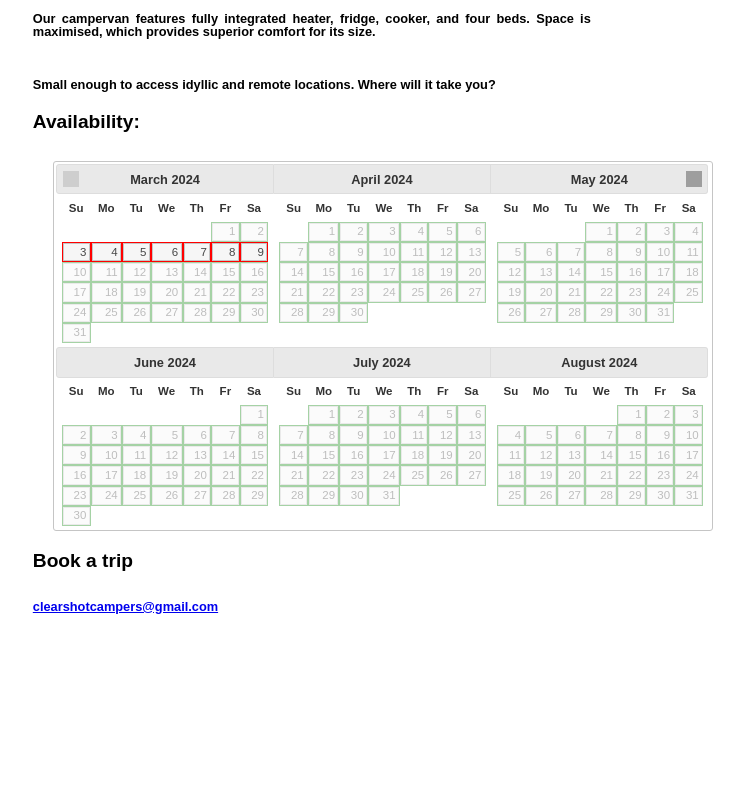
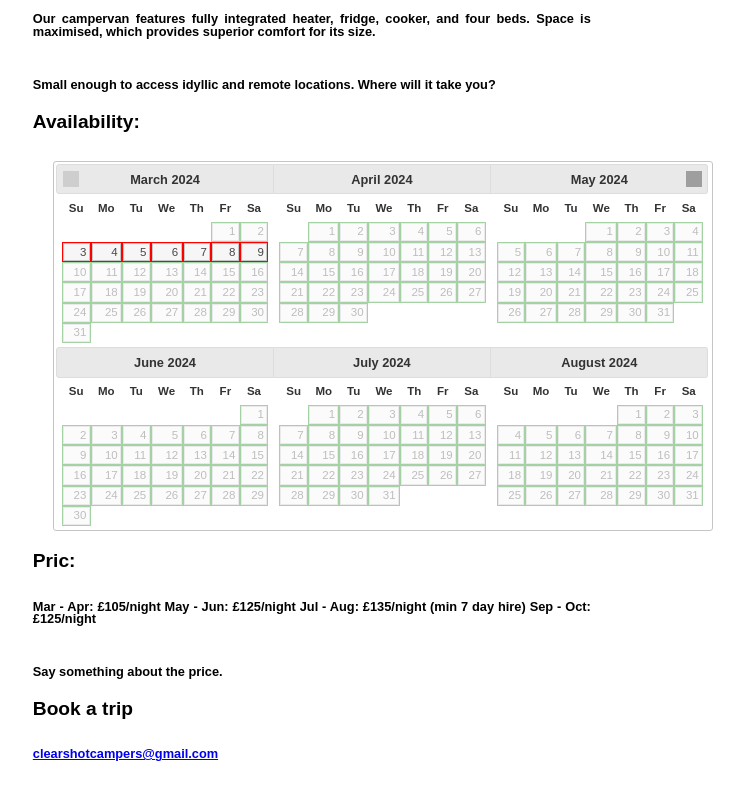
Before and after one commit to Clearshotcampers/Clearshot-First-Live-Site, a plain HTML site: page index.html in a window 1280 px wide. Shown: the part 346-1146 px from the top of the page, without its empty margins (198-942 px from the left). Before the commit the page ends 999 px from the top, so only its background shows below. Drawn offline with nearby package versions, Linux system fonts and the light colour scheme; grey boxes are pictures that could not be loaded.

Commit message:
Text Changes

```diff
--- a/index.html
+++ b/index.html
@@ -49,6 +49,17 @@
       <script src="//code.jquery.com/ui/1.12.1/jquery-ui.js"></script>
       <script src="js/mydates.js"></script>
 
+      <h3>Pric:</h3>
+        <p class="bold column">
+            Mar - Apr: £105/night
+            May - Jun: £125/night
+            Jul - Aug: £135/night (min 7 day hire)
+            Sep - Oct: £125/night
+        </p>
+        <p class="bold column">
+            Say something about the price.
+        </p>
+
       <h3>Book a trip</h3>
       <p class="bold column" id="contact"> <a href="mailto:clearshotcampers@gmail.com?subject=Van Booking&body=I would like to book the van from [start date] to [end date]">clearshotcampers@gmail.com</a></p>
   </div>
```
